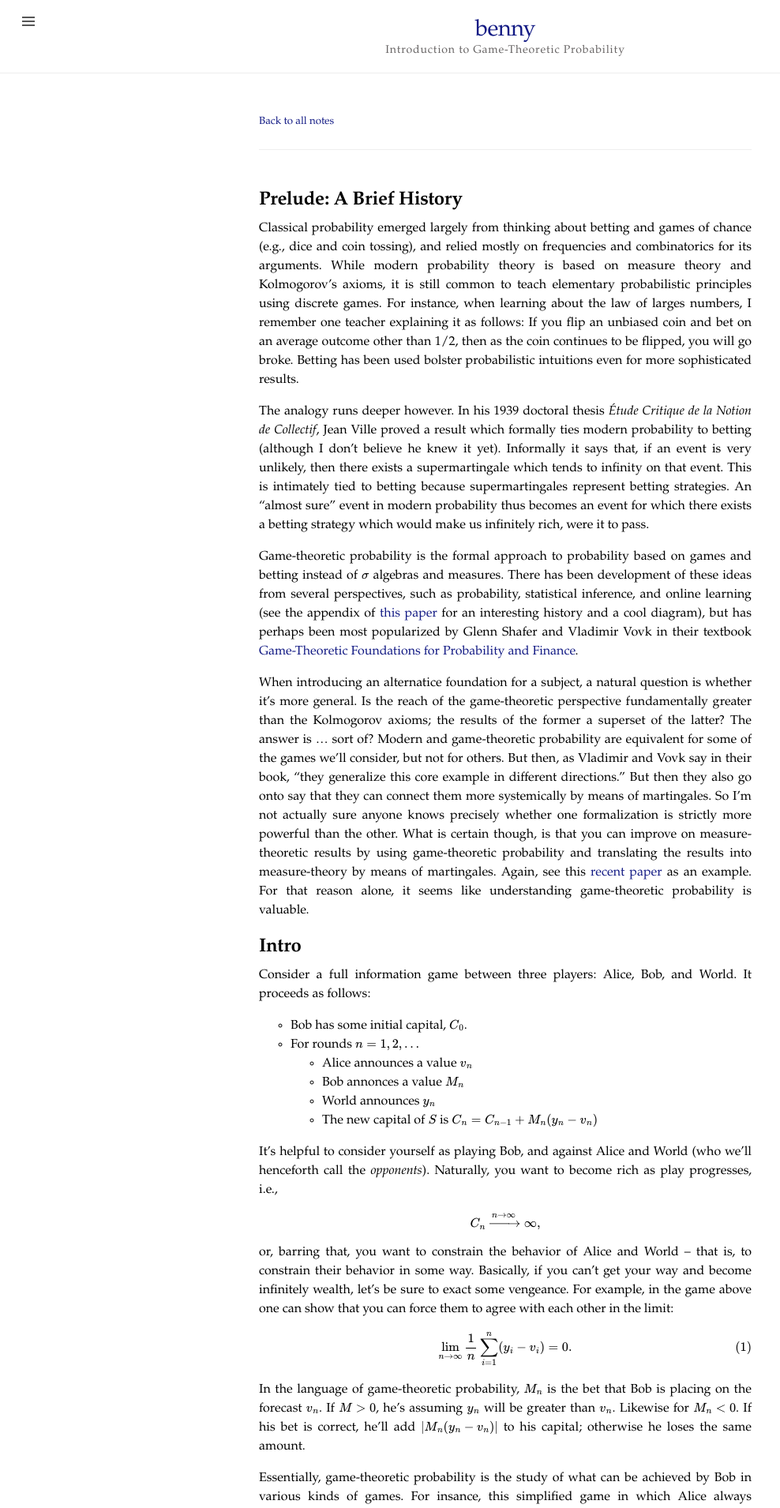
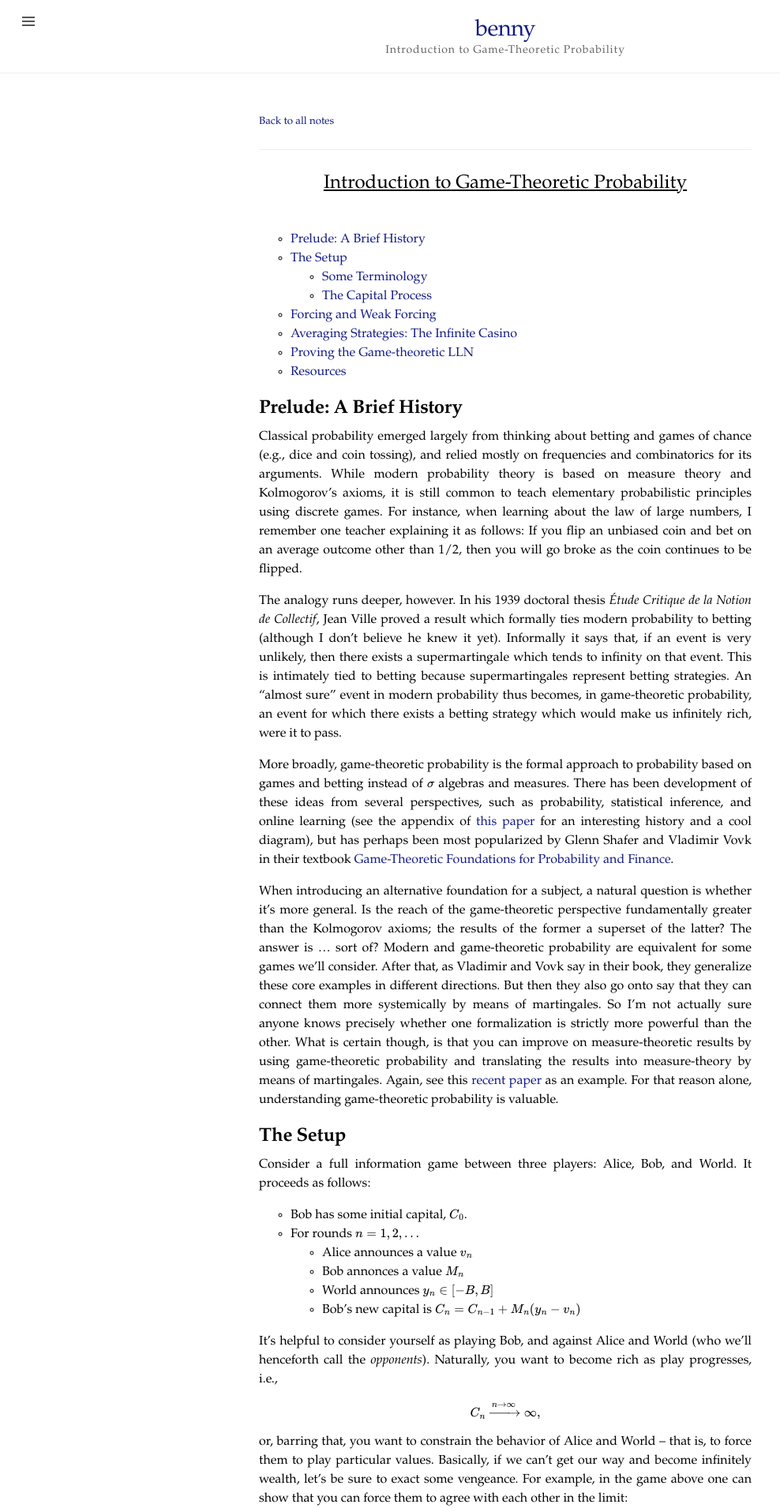
Before and after one commit to bchugg/bchugg.github.io, a Jekyll site: the page built from _research_notes/intro_game_theory_prob.md, in a window 1280 px wide. Shown: the top 1910 px of the page at 79% size, without its empty margins (0-988 px from the left). Built offline with Jekyll 4.4.1, drawn with Linux system fonts in a browser that asks for light colours; formulas are drawn with MathJax 3; some of the changed text lies outside the part shown.

Commit message:
game theoretic prob post

```diff
--- a/_research_notes/intro_game_theory_prob.md
+++ b/_research_notes/intro_game_theory_prob.md
@@ -1,31 +1,36 @@
 ---
 layout: note
-date: "2022-02-19"
+date: "2022-03-19"
 title: "Introduction to Game-Theoretic Probability"
-status: unpublished
+status: published
 ---
 
+<p class='title'>Introduction to Game-Theoretic Probability</p>
 $$
 \newcommand{\R}{\mathbb{R}}
 \newcommand{\strat}{\varphi}
-\newcommand{\proc}{\mathcal{S}}
 \newcommand{\cp}{\mathcal{K}}
 \newcommand{\cps}{\cp^\strat}
 \newcommand{\eps}{\epsilon}
 \renewcommand{\by}{\bar{y}}
 \newcommand{\hstrat}{\hat{\strat}}
+\newcommand{\inf}{\infty}
 $$
 
+- TOC
+{:toc}
+
+
 # Prelude: A Brief History
-Classical probability emerged largely from thinking about betting and games of chance (e.g., dice and coin tossing), and relied mostly on frequencies and combinatorics for its arguments. While modern probability theory is based on measure theory and Kolmogorov's axioms, it is still common to teach elementary probabilistic principles using discrete games. For instance, when learning about the law of larges numbers, I remember one teacher explaining it as follows: If you flip an unbiased coin and bet on an average outcome other than 1/2, then as the coin continues to be flipped, you will go broke. Betting has been used bolster probabilistic intuitions even for more sophisticated results.
+Classical probability emerged largely from thinking about betting and games of chance (e.g., dice and coin tossing), and relied mostly on frequencies and combinatorics for its arguments. While modern probability theory is based on measure theory and Kolmogorov's axioms, it is still common to teach elementary probabilistic principles using discrete games. For instance, when learning about the law of large numbers, I remember one teacher explaining it as follows: If you flip an unbiased coin and bet on an average outcome other than 1/2, then you will go broke as the coin continues to be flipped.
 
-The analogy runs deeper however. In his 1939 doctoral thesis _Étude Critique de la Notion de Collectif_, Jean Ville proved a result which formally ties modern probability to betting (although I don't believe he knew it yet). Informally it says that, if an event is very unlikely, then there exists a supermartingale which tends to infinity on that event. This is intimately tied to betting because supermartingales represent betting strategies. An "almost sure" event in modern probability thus becomes an event for which there exists a betting strategy which would make us infinitely rich, were it to pass.
+The analogy runs deeper, however. In his 1939 doctoral thesis _Étude Critique de la Notion de Collectif_, Jean Ville proved a result which formally ties modern probability to betting (although I don't believe he knew it yet). Informally it says that, if an event is very unlikely, then there exists a supermartingale which tends to infinity on that event. This is intimately tied to betting because supermartingales represent betting strategies. An "almost sure" event in modern probability thus becomes, in game-theoretic probability, an event for which there exists a betting strategy which would make us infinitely rich, were it to pass.
 
-Game-theoretic probability is the formal approach to probability based on games and betting instead of $$\sigma$$ algebras and measures. There has been development of these ideas from several perspectives, such as probability, statistical inference, and online learning (see the appendix of [this paper](https://arxiv.org/pdf/2010.09686.pdf) for an interesting history and a cool diagram), but has perhaps been most popularized by Glenn Shafer and Vladimir Vovk in their textbook [Game-Theoretic Foundations for Probability and Finance](https://www.wiley.com/en-us/Game+Theoretic+Foundations+for+Probability+and+Finance+-p-9780470903056).
+More broadly, game-theoretic probability is the formal approach to probability based on games and betting instead of $$\sigma$$ algebras and measures. There has been development of these ideas from several perspectives, such as probability, statistical inference, and online learning (see the appendix of [this paper](https://arxiv.org/pdf/2010.09686.pdf) for an interesting history and a cool diagram), but has perhaps been most popularized by Glenn Shafer and Vladimir Vovk in their textbook [Game-Theoretic Foundations for Probability and Finance](https://www.wiley.com/en-us/Game+Theoretic+Foundations+for+Probability+and+Finance+-p-9780470903056).
 
-When introducing an alternatice foundation for a subject, a natural question is whether it's more general. Is the reach of the game-theoretic perspective fundamentally greater than the Kolmogorov axioms; the results of the former a superset of the latter? The answer is ... sort of? Modern and game-theoretic probability are equivalent for some of the games we'll consider, but not for others. But then, as Vladimir and Vovk say in their book, "they  generalize this core example in different directions." But then they also go onto say that they can connect  them more systemically by means of martingales. So I'm not actually sure anyone knows precisely whether one formalization is strictly more powerful than the other. What is certain though, is that you can improve on measure-theoretic results  by using game-theoretic probability and translating the results into measure-theory by means of martingales. Again, see this [recent paper](https://arxiv.org/pdf/2010.09686.pdf) as an example. For that  reason alone, it seems like understanding game-theoretic probability is valuable.
+When introducing an alternative foundation for a subject, a natural question is whether it's more general. Is the reach of the game-theoretic perspective fundamentally greater than the Kolmogorov axioms; the results of the former a superset of the latter? The answer is ... sort of? Modern and game-theoretic probability are equivalent for some games we'll consider. After that, as Vladimir and Vovk say in their book, they  generalize these core examples in different directions. But then they also go onto say that they can connect them more systemically by means of martingales. So I'm not actually sure anyone knows precisely whether one formalization is strictly more powerful than the other. What is certain though, is that you can improve on measure-theoretic results  by using game-theoretic probability and translating the results into measure-theory by means of martingales. Again, see this [recent paper](https://arxiv.org/pdf/2010.09686.pdf) as an example. For that  reason alone, understanding game-theoretic probability is valuable.
 
-# Intro
+# The Setup
 
 Consider a full information game between three players: Alice, Bob, and World. It proceeds as follows:
 
@@ -33,14 +38,14 @@
 - For rounds $$n=1,2,\dots$$
     - Alice announces a value $$v_n$$
     - Bob annonces a value $$M_n$$
-    - World announces $$y_n$$
-    - The new capital of $$S$$ is $$C_n = C_{n-1} + M_n(y_n - v_n)$$
+    - World announces $$y_n\in[-B,B]$$
+    - Bob's new capital is $$C_n = C_{n-1} + M_n(y_n - v_n)$$
 
 It's helpful to consider yourself as playing Bob, and against Alice and World (who we'll henceforth call the _opponents_). Naturally, you want to become rich as play progresses, i.e.,
 
 $$C_n \xrightarrow{n\to\infty} \infty,$$
 
-or, barring that, you want to constrain the behavior of Alice and World -- that is, to constrain their behavior in some way. Basically, if you can't get your way and become infinitely wealth, let's be sure to exact some vengeance. For example, in the game above one can show that you can force them to agree with each other in the limit:
+or, barring that, you want to constrain the behavior of Alice and World -- that is, to force them to play particular values. Basically, if we can't get our way and become infinitely wealth, let's be sure to exact some vengeance. For example, in the game above one can show that you can force them to agree with each other in the limit:
 
 $$
 \begin{equation}
@@ -51,20 +56,20 @@
 
 In the language of game-theoretic probability, $$M_n$$ is the bet that Bob is placing on the forecast $$v_n$$. If $$M>0$$, he's assuming $$y_n$$ will be greater than $$v_n$$. Likewise for $$M_n<0$$. If his bet is correct, he'll add $$\vert M_n(y_n-v_n)\vert$$ to his capital; otherwise he loses the same amount.
 
-Essentially, game-theoretic probability is the study of what can be achieved by Bob in various kinds of games. For insance, this simplified game in which Alice always announces the same value, 0, results in the game-theoretic law of large numbers:
+Essentially, game-theoretic probability is the study of what can be achieved by Bob in various kinds of games. In the simplified game in which Alice always announces the same value, 0, results in the game-theoretic law of large numbers:
 
 - Bob has some initial capital, $$C_0$$.
 - For rounds $$n=1,2,\dots$$
     - Bob annonces a value $$M_n$$
     - World announces $$y_n\in[-B,B]$$
-    - The new capital of $$S$$ is $$C_n = C_{n-1} + M_ny_n$$.
+    - Bob's new capital is $$S$$ is $$C_n = C_{n-1} + M_ny_n$$.
 
 Here we can ensure that either Bob becomes infinitely rich, or
 
 $$
 \begin{equation}
 \label{eq:lln}
-\frac{1}{n}\sum_{i=1}^n y_i =0. \tag{2}
+\frac{1}{n}\sum_{i=1}^n y_i \to 0. \tag{2}
 \end{equation}
 $$
 
@@ -73,44 +78,58 @@
 
 The rest of the post will focus on the second game and proving Equation $$\eqref{eq:lln}$$.
 
-# Some terminology and prelims
+## Some Terminology
 
 To begin rigorously analyzing such games, we need to introduce various concepts.
 
-Like most areas of math, there's a slew of new (ish?) terminology that goes along with it. Most of it is intuitive and often you can get by without paying too attention to the precise definitons. But we still need to introduce several precise meanings to start proving things.
+Like most areas of math, there's a slew of new (ish?) terminology that goes along with it. Most of it is intuitive and often you can get by without paying too much attention to the precise definitons. But we still need to introduce several precise meanings to start proving things.
 
-## Events and Variables
+An _event_ is a condition on the opponents. E.g., Equations $$\eqref{eq:lln_general}$$ and $$\eqref{eq:lln}$$ are events. Let $$\Omega_\inf$$ be the set of all infinite move sequences by the opponents, and $$\Omega$$ the set of all finite move sequences. E.g., $$\{y_1,v_1,y_2,v_2,\dots\}\in \Omega_\inf$$ and $$\{y_1,v_1,\dots,y_n,v_n\}\in\Omega$$. Since we're analyzing the game in which Alice always plays 0, we'll omit $$v_i$$ from these sequences. Formally, we call $$\Omega_\inf$$ the sample space, and $$\Omega$$ the set of all situations. An event is a subset $$E\subset \Omega_\inf$$, and a path is an element $$\omega\in\Omega_\inf$$. Typically, it will be clear from context (or not matter) whether we're talking about finite or infinite sequences so we'll abuse notation and just write $$\Omega$$ for both $$\Omega_\inf\cup\Omega$$.
 
-An _event_ is a condition on the opponents. E.g., Equation $$\eqref{eq:lln}$$ is an event. An infinite sequence of moves played by the opponents is a _path_. Call $$\Omega$$ the sample space of all paths. A function
+Most the results in the space involve constructing strategies for Bob. Formally, a strategy is a pair $$(C_0, \strat)$$ where $$C_0$$ is the initial capital and $$\strat$$ is an _predictable process_, which is a function
 
-$$X:\Omega\to\R$$
+$$\strat:\Omega\to\R,$$
 
-is called a _variable_.  Clearly, there's some similarity to Kolmogorov probability in the symbolic and linguistic choices. This is on purpose, and allows you to start forming a mental map of the relationships, and to perhaps anticipate some of the results.In measure theory, we'd call $$X$$ a _random_ variable, but there's no need for the adjective random here.
+Given $$\omega\in\Omega_\inf\cup \Omega$$ write $$\omega^n$$ for the first $$n$$ elements of $$\omega$$, i.e., the first $$n$$ moves by world. To say that  $$\strat$$ is predictable just means that the functions
 
-## Strategies and the Capital Process
+$$\strat_n: \Omega_\inf\to\R:\omega \mapsto \strat(\omega^n),$$
 
-Most the results in the space involve constructing strategies for Bob. Formally, a strategy is a pair $$(C_0, \strat)$$ where $$C_0$$ is the initial capital and $$\strat$$ is an _adapted process_, which is a function
+depend only on $$\omega^{n-1}$$. That is, the $$n$$-th move of Bob's strategy depends only on the first $$n-1$$ moves by World.
 
-$$\strat:\mathbb{S}\to\R,$$
+If any of this is overly confusing, you can probably just ignore it. A path is a sequence of moves by World, and $$\strat$$ is a betting strategy for Bob which determines the amount to bet given what's already happened in the game. The rest is details.
 
-where $$\mathbb{S}$$ be the set of all move sequences by the opponents, e.g., $$\{y_1,y_2}$$ or $${y_1,v_1,y_2,v_2,\dots}$$. To say that  $$\strat$$ is adapted means that $$S_n(\omega)$$
+## The Capital Process
+
+Bob's _capital process_ is a function $$\cps_n(\omega)$$ is a function of his strategy $$\omega$$, the moves made by World $$\omega$$, and tracks how his capital evolves over time. Its definition depends on the exact game being played. For the first game above it is defined recursively as
+
+$$
+\begin{equation}
+\cps_n(\omega) = \cps_{n-1}(\omega) + \strat_{n-1}(\omega)( y_{n-1} - v_{n-1}),
+\end{equation}
+$$
+
+with $$\cps_0=C_0$$, the initial capital. For the second game above, and the one we're analyzing, it is
+
+$$
+\begin{equation}
+\label{eq:cp}
+\cps_n(\omega) = \cps_{n-1}(\omega) + \strat_{n-1}(\omega) y_{n-1}, \tag{3}
+\end{equation}$$
+
+since $$v_n=0$$. The dependence on $$\omega$$ is usually dropped. Results will involve developing a strategy $$\strat$$ such that $$\eqref{eq:cp}$$ can be analyzed.
 
 
+# Forcing and Weak Forcing
 
-## Forcing and weak forcing
+A foundational concept is normal probability is an _almost sure_ event. Here, as alluded to above, this means an event $$E$$ such that $$\cps\geq 0$$ and either
 
-A foundational concept is normal probability is an _almost sure_ event. Here, as alluded to above, this means an event $$E$$ such that $$C_n\geq 0$$ and either
+$$\lim_n \cps =\infty\quad\text{or}\quad E \text{ happens}.$$
 
-$$\lim_n C_n =\infty\quad\text{or}\quad E \text{ happens}.$$
+That is, Bob does not risk bankruptcy and either becomes infinitely rich or forces $$E$$ to occur. For this reason, we'll also say that the Bob _can force_ $$E$$. An equivalent way to write this is that for all $$\omega\notin E$$, $$\lim_n \cps_n =\infty$$.
 
-That is, the Bob does not risk bankruptcy and either the Bob becomes infinitely rich or forces $$E$$ to transpire. For this reason, we'll also say that the Bob _can force_ $$E$$.
+A strategy $$\strat$$ for Bob _weakly forces_ event $$E$$ if $$\cp^\strat \geq 0$$ and
 
-Note also that $$f:\Omega\to\R$$ would be a random variable in measure-theoretic probability, but here we can drop the adjective "random" since our formalization involves no randomness.
-
-
-A strategy $$\strat$$ for Bob _weakly forces_ event $$E$$ if $$\proc^\strat \geq 0$$ and
-
-$$\sup_n \proc^\strat_n(\omega) =\omega$$
+$$\sup_n \cp^\strat_n(\omega) =\omega$$
 
 for all $$\omega\not\in E$$.
 
@@ -118,10 +137,15 @@
 
 To see that, suppose $$\strat$$ is a strategy that weakly forces $$E$$, and let $$\omega\notin E$$ so that $$\sup_n\cps(\omega)=\infty$$. We want to create a strategy $$\hstrat$$ such that $$\lim_n \cp^{\hstrat}(\omega)=\infty$$ or $$E$$ occurs. The idea is to let $$\hstrat$$ be a scaled down version of $$\strat$$ which sets aside some capital every time $$\cps$$ gets large. Since the latter is large infinitely often, we can set aside capital infinitely often, meaning that $$\cp_{\hstrat}\to\infty$$.
 
-Let $$\{T_1<T_2<\dots}\subset\mathbb{N}$$, $$i\in\mathbb{N}$$ be an infinite increasing sequence of natural numbers. Fix $$0<\beta<1$$. Define $$\hstrat$$ as playing the same moves as $$\strat$$ until $$\cps_n>T_1$$.
+Let $$\{T_1<T_2<\dots\}\subset\mathbb{N}$$, $$i\in\mathbb{N}$$ be an infinite increasing sequence of natural numbers. Fix $$0<\beta<1$$. Define $$\hstrat$$ as playing the same moves as $$\strat$$ until $$\cps_n>T_1$$.
 Define the next move $$\hstrat(\omega)$$ to bet the amount $$\beta \strat_{n+1}(\omega)$$, i.e., a scaled down version of $$\strat$$'s next bet. Thus, if $$\strat$$ loses money, $$\hstrat$$ loses a little less, and if it wins, $$\hstrat$$ wins a little less. Since $$\cps_n\geq 0$$, $$\strat$$ can lose at most $$\cps_n$$, thus $$\hstrat $$ can lose at most $$\beta \cp^{\hstrat}_n$$, and $$(1-\beta) \cp^{\hstrat}_n$$ is safe.
 
-Let $$\hstrat$$ continuing emaluating $$\strat$$ until $$\cps_{n}>T_2$$, and then repeat the process. Again, we are saving a positive amount of capital which is henceforth saved. This amount builds over time, and since $$\cps$$ eventually exceeds $$T_i$$ for all $$i$$ (otherwise it would be bounded by some finite number), the strategy $$\hstrat$$ saves an infinite amount, thus $$\cp^{\hstrat}_n\to\infty.$$
+Let $$\hstrat$$ continuing emulating $$\strat$$ until $$\cps_{n}>T_2$$, and then repeat the process. Again, we are saving a positive amount of capital which is henceforth saved. This amount builds over time, and since $$\cps$$ eventually exceeds $$T_i$$ for all $$i$$ (otherwise it would be bounded by some finite number), the strategy $$\hstrat$$ saves an infinite amount, thus $$\cp^{\hstrat}_n\to\infty.$$
+
+![strategy-change](/assets/writing_images/intro_game_theory_prob.jpg){: style="text-align: center; width: 80%"}
+<p class='caption'>
+    Example of changing strategy \(\strat\) into \(\hstrat\). Here, the capital process of \(\strat\), \(\cps\), has progressively higher peaks, so \(\sup_n \cps_n=\infty\). But it always loses enough capital to return to some baseline value near 0, so that the limit is undefined and in particular, is not infinity. \(\hstrat\) on the other hand, saves capital at thresholds \(T_i\) so that its baseline progressively moves upwards, and is infinite in the limit. In this example, we've selectively chosen \(T_i\) such that they're always at the peaks of \(\cps\) (i.e., \(\strat\) loses the next bet) but this is not necessarily the case. If \(\strat\) wins the bet, \(\hstrat\) simply wins less.
+</p>
 
 # Averaging Strategies: The Infinite Casino
 
@@ -131,7 +155,7 @@
 
 $$\strat = \sum_{i=1}^\infty \alpha_i \strat_i,$$
 
-where $$\sum_{i=1}^\infty \alpha_i=1$$. For this to be a legitimate strategy, however, we need that $$\sum_i \alpha_i \strat_i$$ converges in $$\R$$ _for each_ $$n$$ since Bob can only bet a finite amount at any time.
+where $$\sum_{i=1}^\infty \alpha_i=1$$. For this to be a legitimate strategy, however, we need that $$\sum_i \alpha_i \strat_i$$ converges in $$\R$$ at each timestep since Bob can only bet a finite amount at any time.
 
 Naturally, the capital process for a strategy $$\sum_i \alpha_i \strat_i$$ is
 
@@ -162,15 +186,9 @@
 From here, the arguments proceeds the same as above. For a path $$\omega$$ with $$\sup_n \cps_n(\omega)<\infty$$, it must be the case that $$\sup_n 2^{-k}\cp_n^{\strat_i}<\infty$$ as well. Therefore, on this path, $$E_k$$ occurs, meaning that $$\cap_{k=1}^\infty E_k$$ does too.
 
 
-# Proving LLN
+# Proving the Game-theoretic LLN
 
-To give a sense of how arguments can proceed in this space, we're going to prove the game-theoretic version of the LLN above.
-
-For simplicity, we'll assume that the Alice always bets $$v_n=0$$. We'll show later that this assumption is without loss of generality. In this case the capital process is
-
-$$\cps_n = \cps_{n-1} + \strat_n y_n.$$
-
-Our goal is to show that the Bob can force event $$E$$, where $$E$$ is the event
+Recall that our goal is to show that the Bob can force event $$E$$ in the second game, where $$E$$ is the event
 
 $$\lim_{n\to\infty}\frac{1}{n}\sum_{i=1}^n y_i = 0.$$
 
@@ -202,7 +220,17 @@
 
 $$\limsup_n \by_n \leq B^2\eps.$$
 
-Running through the same argument with $$-\eps$$ gives the result for $$E^-$$.
+Therefore, running the same argument through with $$\eps' = \eps/B^2$$, gives the first result. And running through the same argument with $$-\eps$$ gives the result for $$E^-$$.
+
+Now, consider the sequence of $$\eps$$ defined by $$\eps_k = 1/k$$. Since we can force events $$E^+$$ and $$E^-$$ for each $$\eps_k$$, we can force the event
+
+$$\bigg(\bigcap_{k=1}^\infty \limsup_n \by_n \leq \frac{1}{k} \bigg)\cap \bigg(\bigcap_{k=1}^\infty \liminf_n \by_n \geq -\frac{1}{k}\bigg),$$
+
+which is precisely the event $$\lim_n \by_n =0$$.
+
+
+
+
 
 
 # Resources
--- a/_sass/_posts.scss
+++ b/_sass/_posts.scss
@@ -18,7 +18,8 @@
 .note {
     .title {
         font-size: 18pt;
-        font-weight: bold;
+        //font-weight: bold;
+        text-decoration: underline;
         text-align: center;
         padding-bottom: 0;
         margin-bottom: 0;
```
Also changed, not shown: research_notes.md (+2 -1 lines), assets/writing_images/intro_game_theory_prob.jpg (added), 5 other files.
